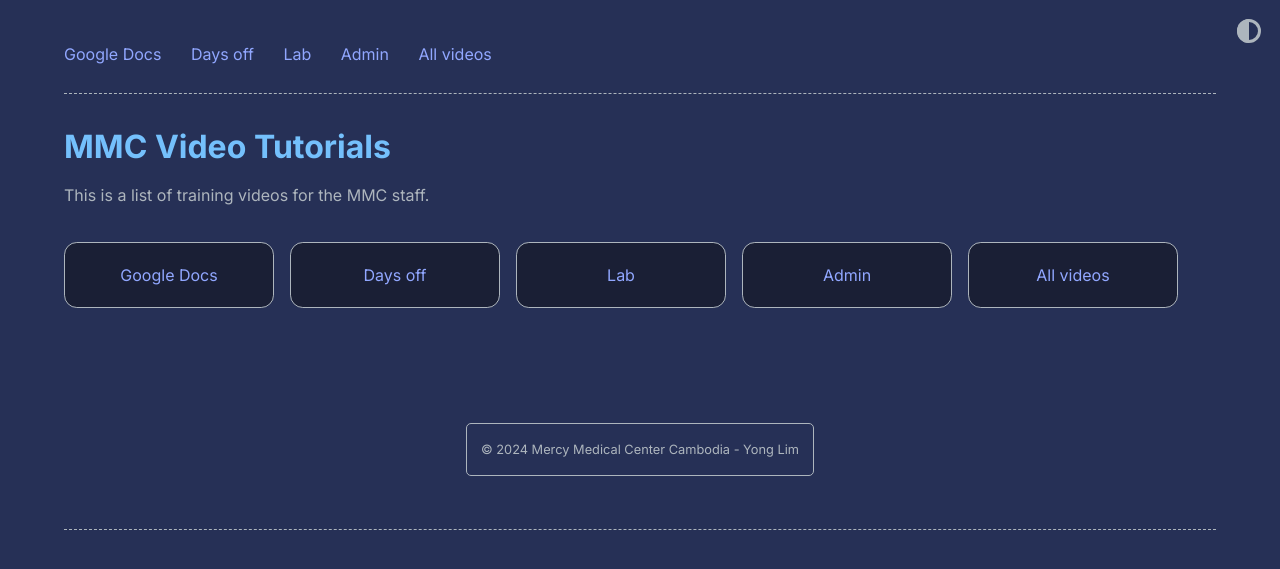
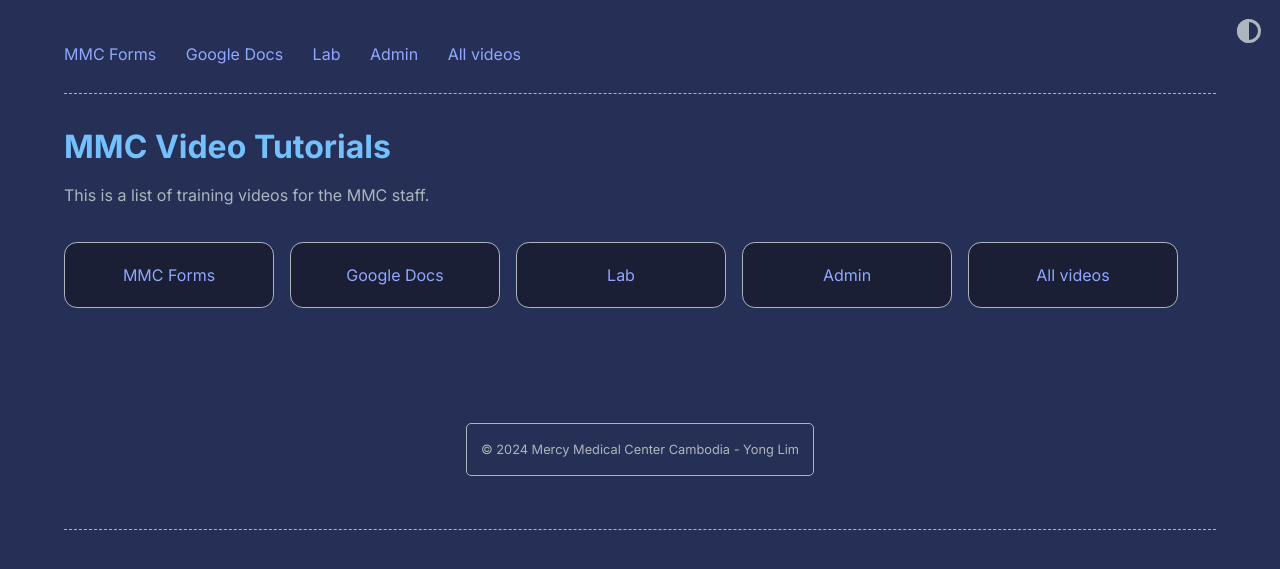
Before and after one commit to yong-lim/mmc-staff, a Jekyll site: the page built from index.md, in a window 1280 px wide. Shown: the top 569 px of the page. Built offline with Jekyll 4.4.1, drawn with Linux system fonts in a browser that asks for light colours.

Commit message:
Change Days Off menu to MMC Forms

```diff
--- a/_data/menu.yml
+++ b/_data/menu.yml
@@ -1,8 +1,8 @@
 navbar:
+  - title: MMC Forms
+    url: pages/mmc-forms
   - title: Google Docs
     url: pages/google-docs
-  - title: Days off
-    url: pages/days-off
   - title: Lab
     url: pages/lab
   - title: Admin
```
